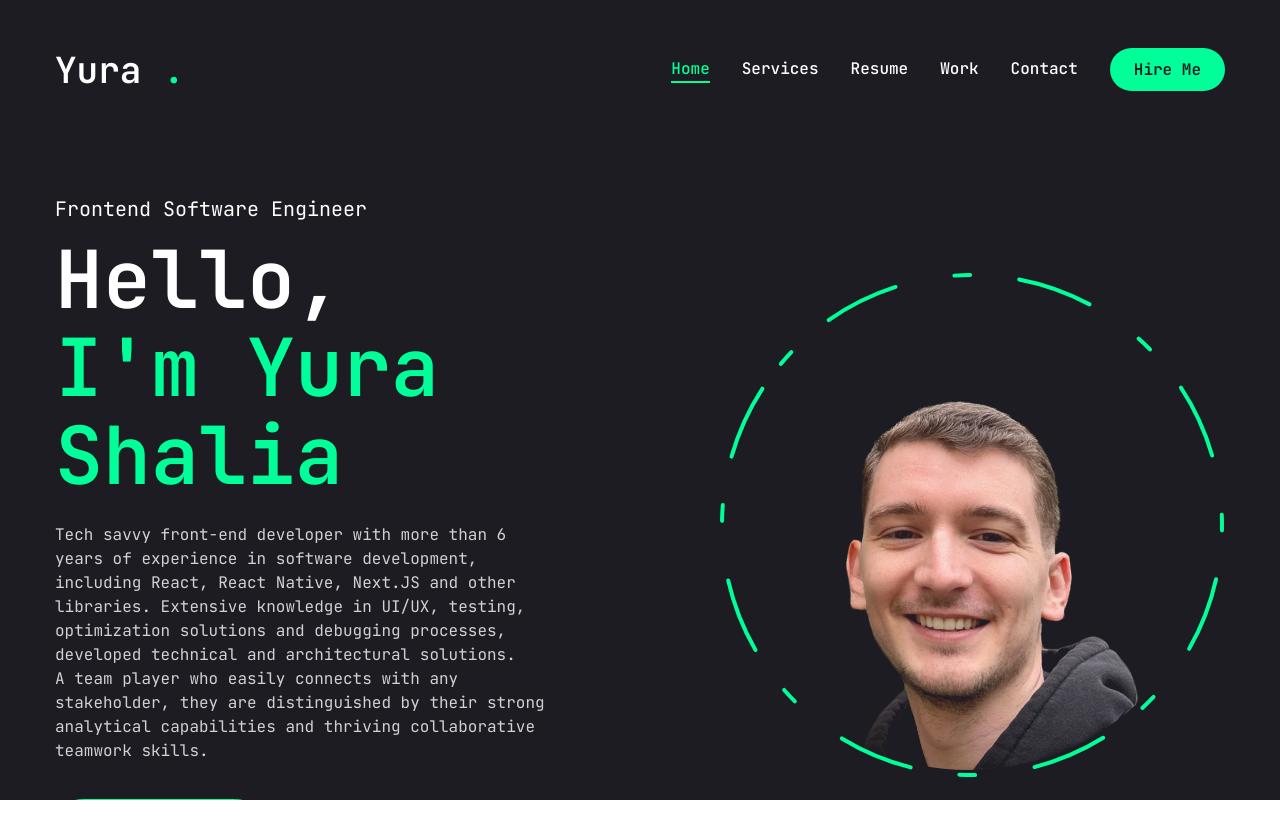
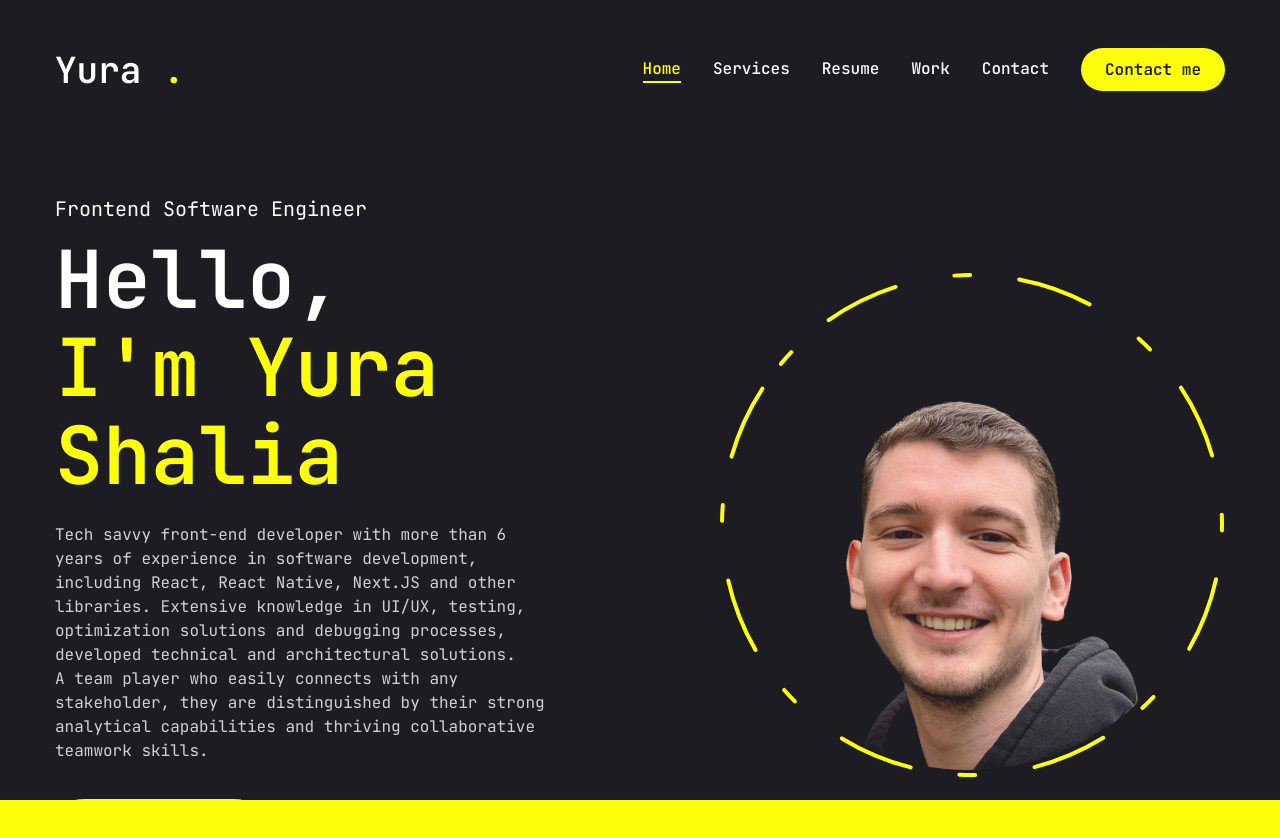
Before and after one commit to yurashalya/portfolio_main, a Next.js app: page / in a window 1280 px wide. Shown: the top 838 px of the page. Built offline with nearby package versions, Linux system fonts and the light colour scheme.

Commit message:
Added small UI optimizations

```diff
--- a/components/Header.tsx
+++ b/components/Header.tsx
@@ -16,7 +16,7 @@ const Header = () => {
         <div className="hidden xl:flex items-center gap-8">
           <Navigation />
           <Link href="/contact">
-            <Button>Hire Me</Button>
+            <Button>Contact me</Button>
           </Link>
         </div>
         <div className="xl:hidden ">
--- a/components/PageTransition.tsx
+++ b/components/PageTransition.tsx
@@ -12,7 +12,7 @@ const PageTransition = ({
   const pathname = usePathname();
 
   return (
-    <AnimatePresence mode="wait">
+    <AnimatePresence>
       <div key={pathname}>
         <motion.div
           initial={{ opacity: 1 }}
--- a/components/Photo.tsx
+++ b/components/Photo.tsx
@@ -9,14 +9,14 @@ const Photo = () => {
         initial={{ opacity: 0 }}
         animate={{
           opacity: 1,
-          transition: { delay: 2, duration: 0.4, ease: "easeIn" },
+          transition: { delay: 1, duration: 0.2, ease: "easeIn" },
         }}
       >
         <motion.div
           initial={{ opacity: 0 }}
           animate={{
             opacity: 1,
-            transition: { delay: 2.4, duration: 0.4, ease: "easeInOut" },
+            transition: { delay: 1, duration: 0.2, ease: "easeInOut" },
           }}
           className="w-[298px] h-[298px] xl:h-[498px] xl:w-[498px] rounded-full overflow-hidden mix-blend-lighten absolute"
         >
@@ -40,7 +40,7 @@ const Photo = () => {
             cx="253"
             cy="253"
             r="250"
-            stroke="#00ff99"
+            className="stroke-accent"
             strokeWidth="4"
             strokeLinecap="round"
             strokeLinejoin="round"
--- a/components/Stairs.tsx
+++ b/components/Stairs.tsx
@@ -23,11 +23,11 @@ const Stairs = () => {
             animate="animate"
             exit="exit"
             transition={{
-              duration: 0.3,
+              duration: 0.2,
               ease: "easeInOut",
               delay: reverseIndex(index) * 0.1,
             }}
-            className="h-full w-full bg-white relative"
+            className="h-full w-full bg-accent relative"
           />
         );
       })}
--- a/components/Stars.tsx
+++ b/components/Stars.tsx
@@ -18,7 +18,7 @@ const Stats = () => {
                 <CountUp
                   end={item.num}
                   duration={5}
-                  delay={2}
+                  delay={1}
                   className="text-4xl xl:text-6xl font-extrabold"
                 />
                 <p
--- a/tailwind.config.ts
+++ b/tailwind.config.ts
@@ -27,8 +27,8 @@ const config: Config = {
       colors: {
         primary: "#1c1c22",
         accent: {
-          DEFAULT: "#00ff99",
-          hover: "#00e187",
+          DEFAULT: "#fefe08",
+          hover: "#ffff40",
         },
       },
       borderRadius: {
```
